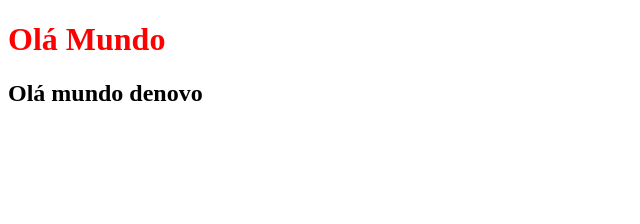
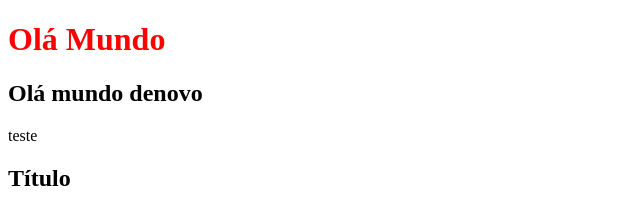
Before and after one commit to DorigonBruno/Training-GIt, a plain HTML site: page index.html in a window 1280 px wide. Shown: the whole page, without its empty margins (0-640 px from the left). Drawn offline with Linux system fonts and the light colour scheme.

Commit message:
Enviando alteracoes

```diff
--- a/index.html
+++ b/index.html
@@ -11,5 +11,7 @@
 <body>
   <h1>Olá Mundo</h1>
   <h2>Olá mundo denovo</h2>
+  <p>teste</p>
+  <h2>Título</h2>
 </body>
 </html>
```
Also changed, not shown: teste.txt.
